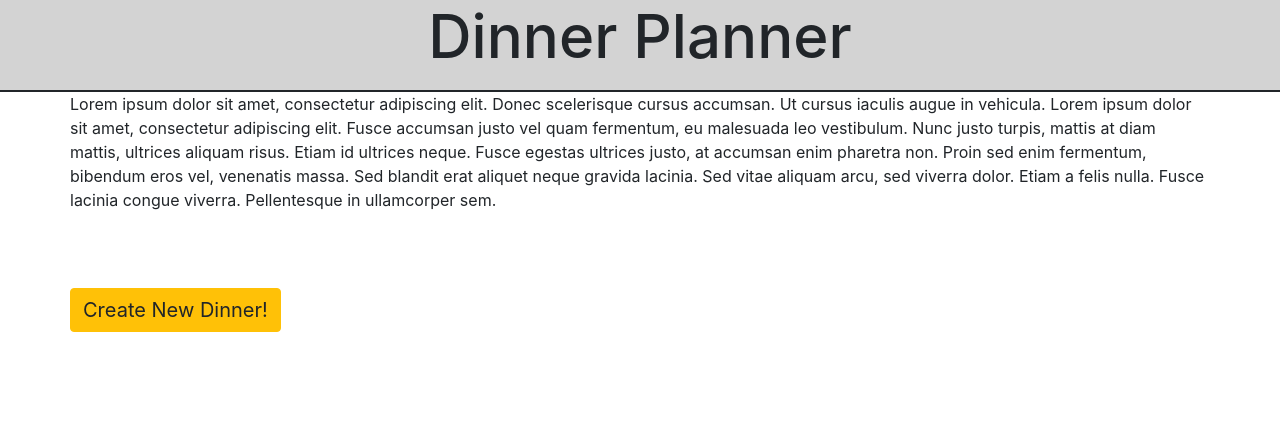
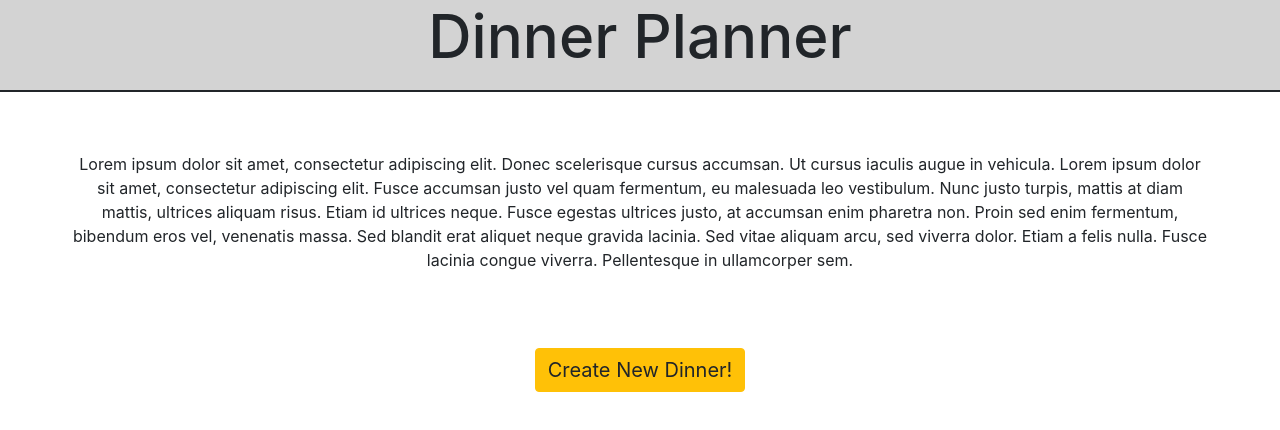
Before and after one commit to jacobmoller8/Dinnerplanner-React, a React (Create React App) app: page / in a window 1280 px wide. Shown: the top 430 px of the page. Built offline with nearby package versions, Linux system fonts and the light colour scheme.

Commit message:
welcome page complete

```diff
--- a/src/Welcome/Welcome.css
+++ b/src/Welcome/Welcome.css
@@ -2,3 +2,9 @@
     margin-top: 60px;
     font-size: 20px;
 }
+
+#homeView {
+	display: block;
+	text-align: center;
+	margin-top: 60px;
+}
```
